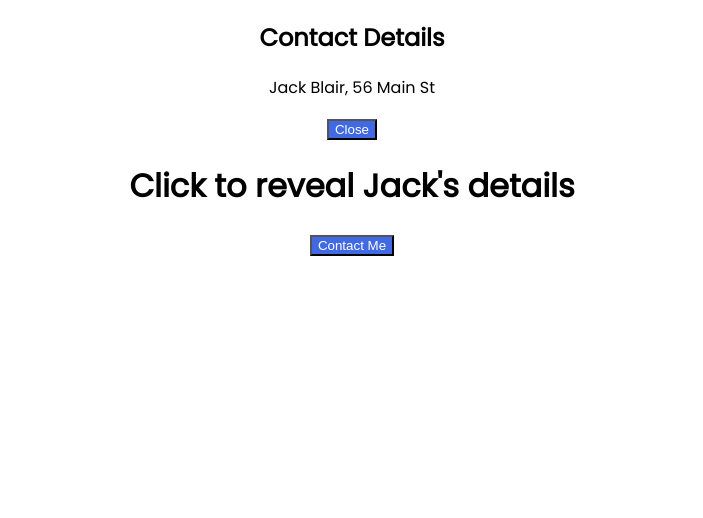
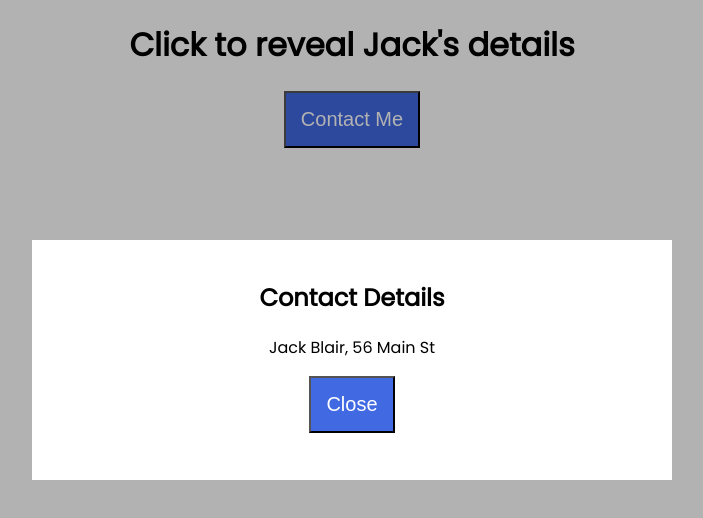
Before and after one commit to jwilliampope/ScrimbaModal, a plain HTML site: page index.html in a window 1280 px wide. Both pictures are taken after a click on the button "Contact Me". Shown: the whole page, without its empty margins (288-991 px from the left). Drawn offline with Linux system fonts and the light colour scheme.

Commit message:
final update

```diff
--- a/css/style.css
+++ b/css/style.css
@@ -9,4 +9,29 @@ body {
 #close-modal {
   background-color: #4169e1;
   color: #fff;
+  padding: 15px;
+  font-size: 20px;
+  cursor: pointer;
 }
+
+#modal {
+  background-color: #fff;
+  max-width: 600px;
+  margin: 0 auto;
+  padding: 20px;
+  height: 200px;
+  position: relative;
+  top: 30%;
+}
+
+#overlay {
+  display: none;
+  width: 100%;
+  height: 100%;
+  position: absolute;
+  top: 0;
+  left: 0;
+  bottom: 0;
+  right: 0;
+  background-color: rgba(0, 0, 0, 0.3);
+}
```
Also changed, not shown: js/main.js (+0 -15 lines).
